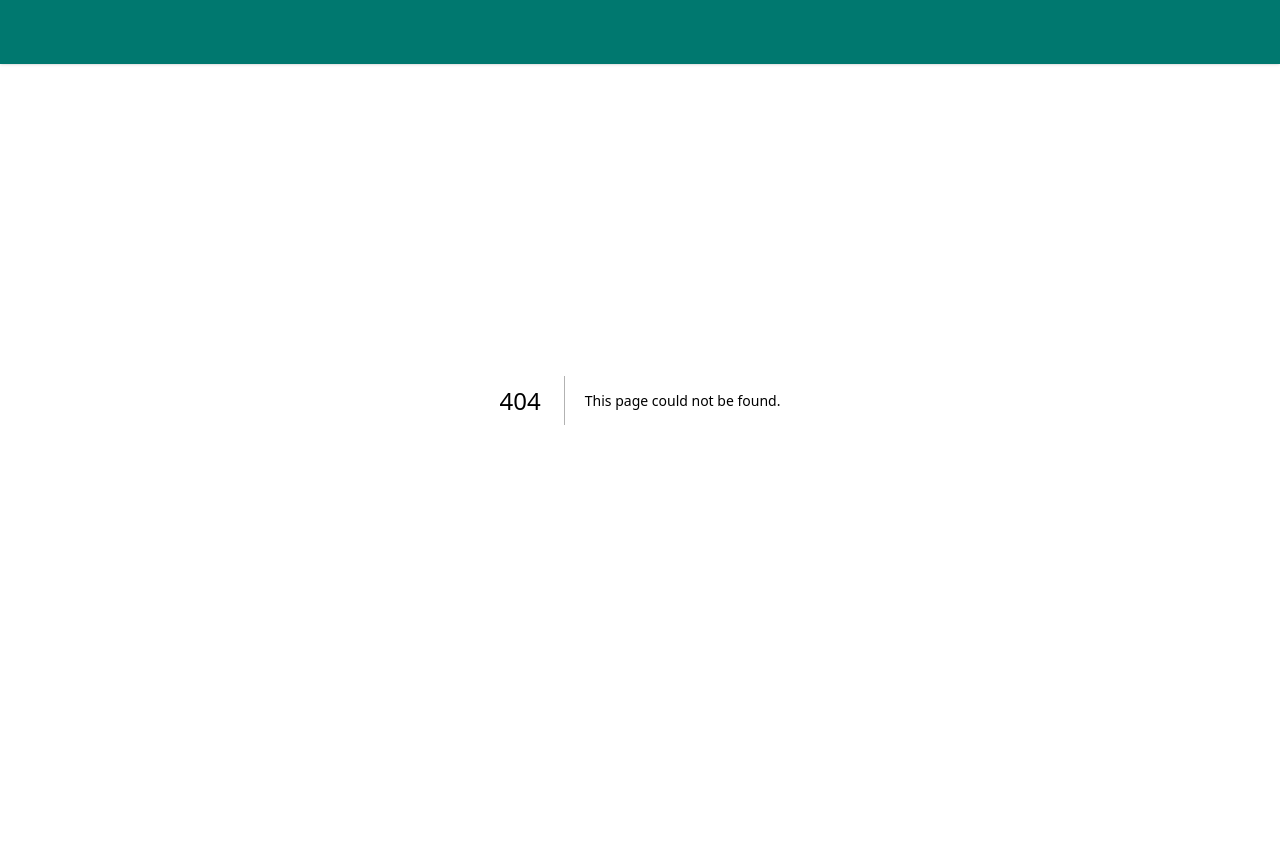
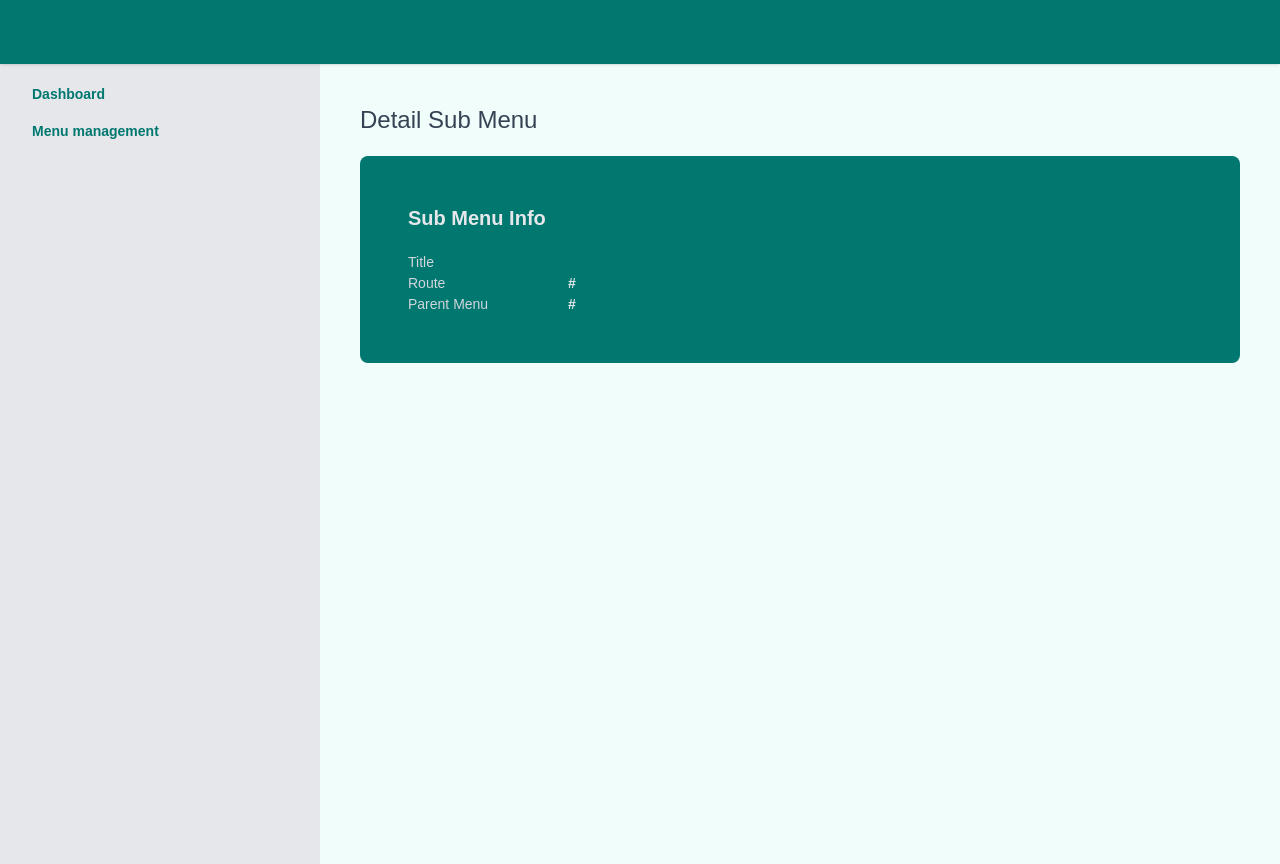
Before and after one commit to fauzan264/klik-digital-test, a Next.js app in the folder frontend/: page /admin/menu/1/sub-menu/create in a window 1280 px wide. Before the commit this address had no page. Before the commit the page ends 800 px from the top, so only its background shows below. Built offline with nearby package versions, Linux system fonts and the light colour scheme.

Commit message:
feat: create detail page sub menu

```diff
--- /dev/null
+++ b/frontend/src/app/admin/menu/[menuId]/sub-menu/[subMenuId]/page.tsx
@@ -0,0 +1,51 @@
+"use client";
+import { useParams } from "next/navigation";
+import useMenuStore from "@/store/useMenuStore";
+
+export default function SubMenuDetailPage() {
+  const { subMenuId } = useParams<{
+    menuId: string;
+    subMenuId: string;
+  }>();
+  const { getMenuById, menus } = useMenuStore();
+  const detailMenu = getMenuById(subMenuId);
+
+  return (
+    <div className="mx-auto w-11/12 my-10">
+      <h1 className="text-2xl text-gray-700">Detail Sub Menu</h1>
+      <div className="card bg-teal-700 my-5">
+        <div className="card-body">
+          <div className="flex justify-between items-start p-6 flex-col md:flex-row-reverse">
+            <div className="w-full">
+              <h1 className="text-xl text-gray-200 font-semibold pb-5">
+                Sub Menu Info
+              </h1>
+              <div className="flex flex-col md:flex-row">
+                <p className="text-gray-300 w-40 flex-grow-0">Title</p>
+                <p className="font-semibold text-gray-200 flex-grow-0">
+                  {detailMenu?.title ?? ""}
+                </p>
+              </div>
+              <div className="flex flex-col md:flex-row">
+                <p className="text-gray-300 w-40 flex-grow-0">Route</p>
+                <p className="font-semibold text-gray-200 flex-grow-0">
+                  {detailMenu?.href ? detailMenu?.href : "#"}
+                </p>
+              </div>
+              <div className="flex flex-col md:flex-row">
+                <p className="text-gray-300 w-40 flex-grow-0">Parent Menu</p>
+                <p className="font-semibold text-gray-200 flex-grow-0">
+                  {detailMenu?.parentId
+                    ? menus
+                        .filter((menu) => menu.id == detailMenu?.parentId)
+                        .map((menu) => <>{menu.title}</>)
+                    : "#"}
+                </p>
+              </div>
+            </div>
+          </div>
+        </div>
+      </div>
+    </div>
+  );
+}
```
